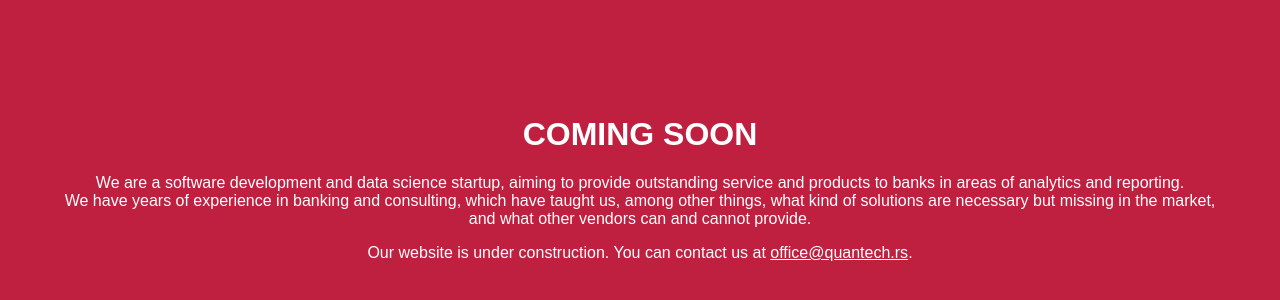
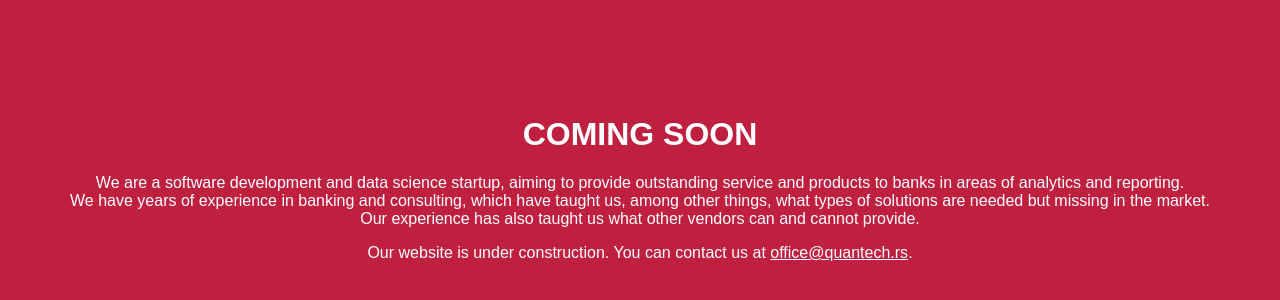
Before and after one commit to quantechcompany/quantechcompany.github.io, a plain HTML site: page index.html in a window 1280 px wide. Shown: the part 222-522 px from the top of the page. Drawn offline with Linux system fonts and the light colour scheme.

Commit message:
Update index.html

```diff
--- a/index.html
+++ b/index.html
@@ -10,8 +10,8 @@
 <div>
 <h1>COMING SOON</h1>
 <p>We are a software development and data science startup, aiming to provide outstanding service and products to banks in areas of analytics and reporting.<br>
-We have years of experience in banking and consulting, which have taught us, among other things, what kind of solutions are necessary but missing in the market, <br>
-and what other vendors can and cannot provide.</p>
+We have years of experience in banking and consulting, which have taught us, among other things, what types of solutions are needed but missing in the market.<br>
+Our experience has also taught us what other vendors can and cannot provide.</p>
 <p>Our website is under construction. You can contact us at <a href="mailto:office@quantech.rs">office@quantech.rs</a>.</p>
 </div>
 </body>
```
